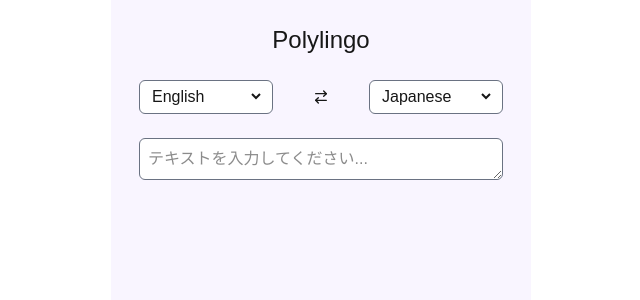
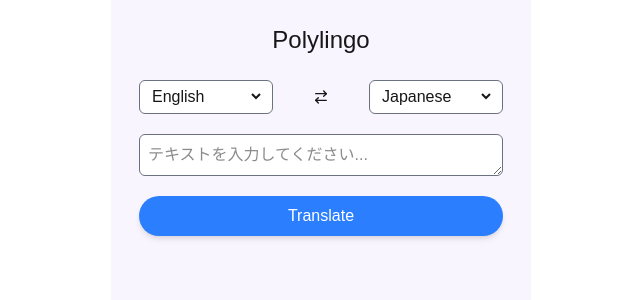
Before and after one commit to Yuji5117/polylingo-web, a Next.js app: page / in a window 1280 px wide. Shown: the top 300 px of the page, without its empty margins (319-959 px from the left). Built offline with nearby package versions, Linux system fonts and the light colour scheme.

Commit message:
implement translate button

```diff
--- a/src/app/page.tsx
+++ b/src/app/page.tsx
@@ -18,7 +18,7 @@ export default function Home() {
   };
 
   return (
-    <div className="w-full my-6 flex flex-col gap-6">
+    <div className="w-full my-6 flex flex-col gap-5">
       <div className="flex justify-center gap-10">
         <LanguageSelector
           value={fromLanguage}
@@ -34,8 +34,11 @@ export default function Home() {
           options={LANGUAGE_OPTIONS}
         />
       </div>
-      <div>
+      <div className="flex flex-col gap-5">
         <TextInputArea value={text} onChange={setText} />
+        <button className="w-full bg-blue-500 text-white rounded-full p-2 shadow-md hover:bg-blue-200 active:bg-blue-300 transition-colors duration-150">
+          Translate
+        </button>
       </div>
     </div>
   );
```
